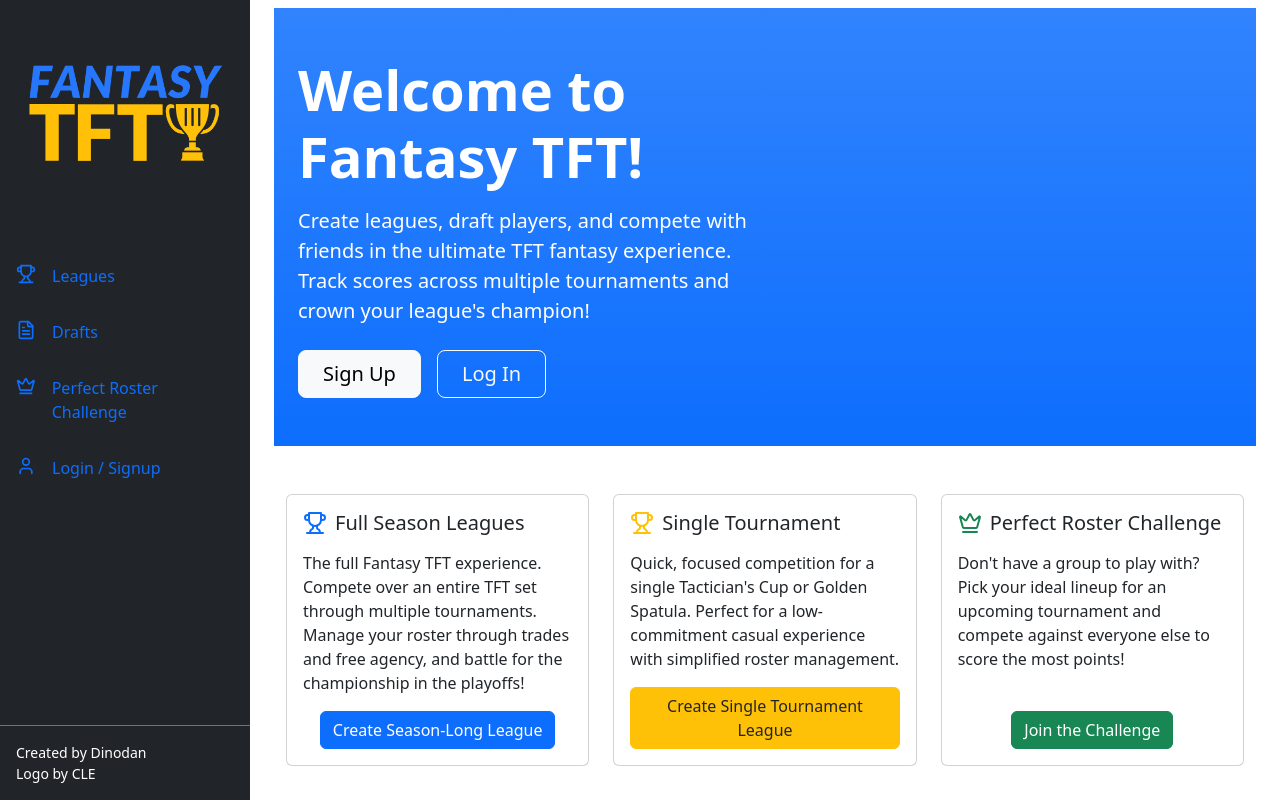
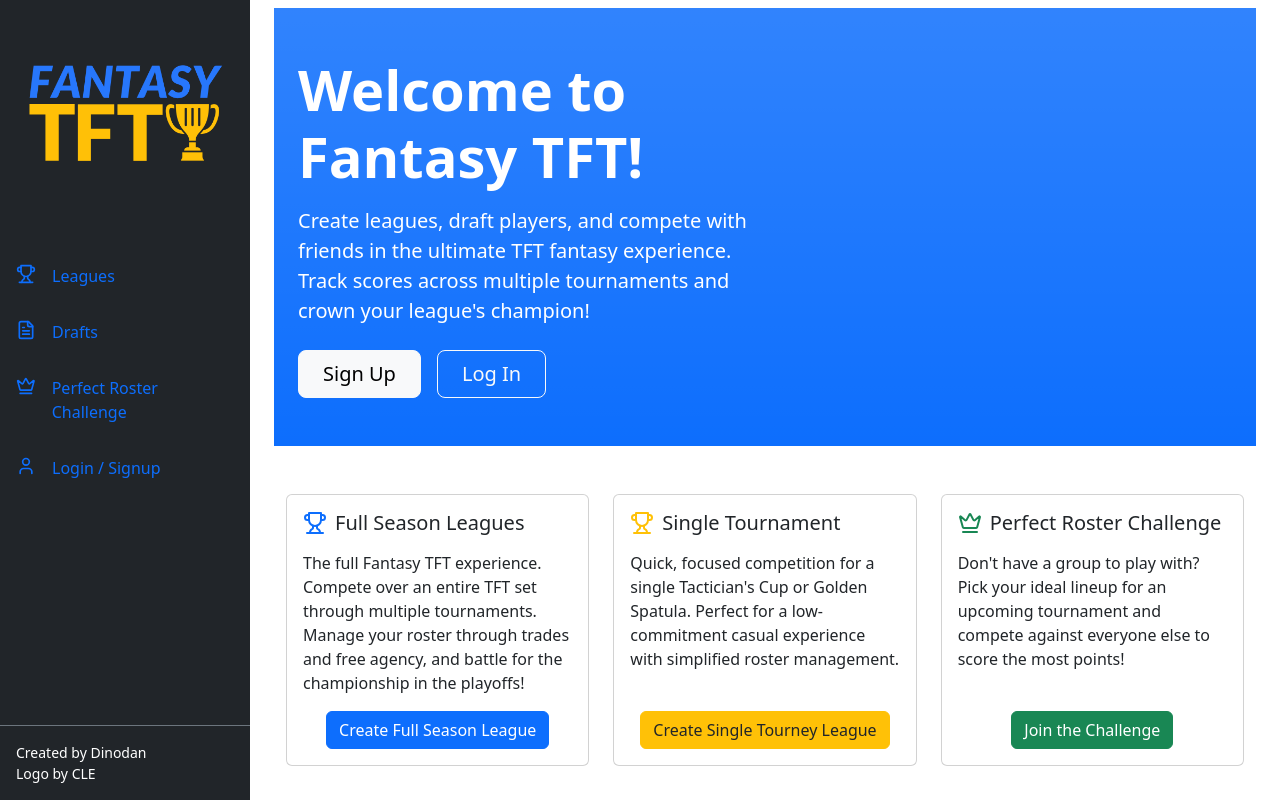
Before and after one commit to PhamDanny/fantasy-tft, a React (Vite) app: page / in a window 1280 px wide. Shown: the top 800 px of the page. Built offline with nearby package versions, Linux system fonts and the light colour scheme; no server answers; a web font is replaced by a local one.

Commit message:
slight home page button text update

```diff
--- a/src/pages/Home.tsx
+++ b/src/pages/Home.tsx
@@ -57,7 +57,7 @@ const Home = () => {
                 </p>
                 <div className="mt-auto text-center">
                   <Link to="/leagues" className="btn btn-primary">
-                    Create Season-Long League
+                    Create Full Season League
                   </Link>
                 </div>
               </div>
@@ -77,7 +77,7 @@ const Home = () => {
                 </p>
                 <div className="mt-auto text-center">
                   <Link to="/leagues" className="btn btn-warning text-dark">
-                    Create Single Tournament League
+                    Create Single Tourney League
                   </Link>
                 </div>
               </div>
```
